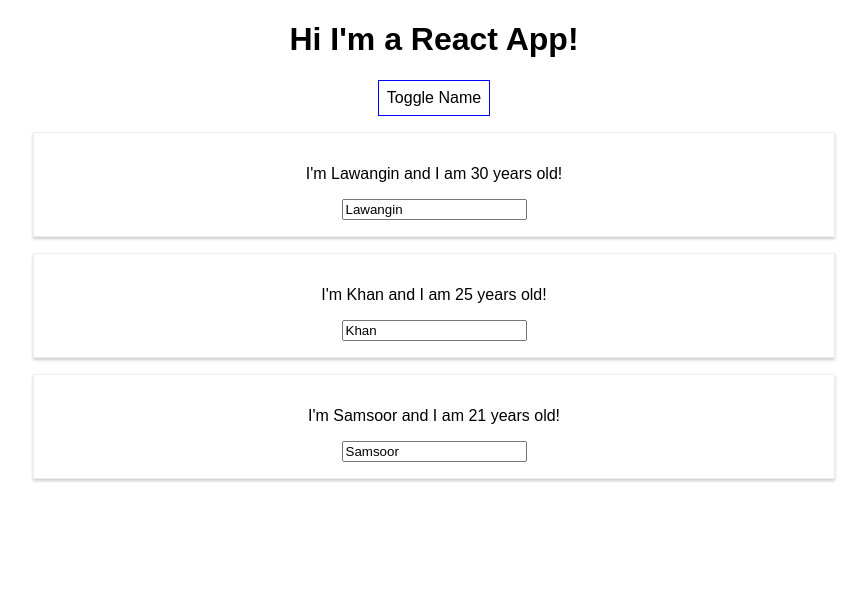
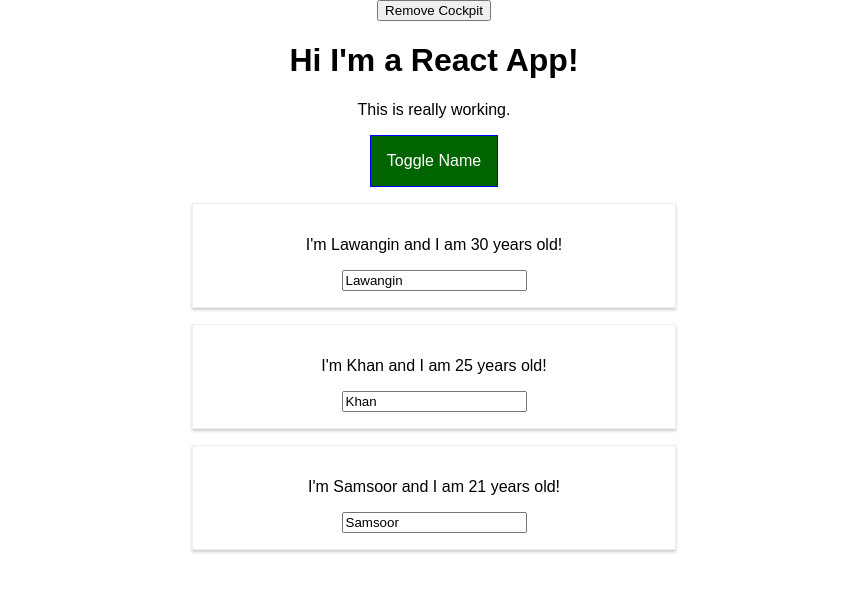
Before and after one commit to Lawangin/react-app-one, a React (Create React App) app: page / in a window 1280 px wide. Both pictures are taken after a click on the button "Toggle Name". Shown: the top 592 px of the page, without its empty margins (206-1073 px from the left). Built offline with nearby package versions, Linux system fonts and the light colour scheme.

Commit message:
life cycles

```diff
--- /dev/null
+++ b/src/components/Cockpit/Cockpit.js
@@ -0,0 +1,49 @@
+import React, { useEffect } from 'react';
+import classes from "./Cockpit.module.css";
+
+const Cockpit = (props) => {
+    useEffect(() => {
+        console.log('[Cockpit.js] useEffect');
+        // HTTP requests...
+        setTimeout(() => {
+            alert('Saved data to cloud!')
+        }, 1000);
+        return () => {
+            console.log('[Cockpit.js] cleanup work in useEffect');
+        };
+    }, []);
+
+    useEffect(() => {
+        console.log('[Cockpit.js] 2nd useEffect');
+        return () => {
+            console.log('[Cockpit.js] cleanup work in useEffect');
+        };
+    });
+
+    const assignedClasses = [];
+    let btnClass = '';
+    if(props.showPersons) {
+        btnClass = classes.Red;
+    }
+
+    if(props.persons.length <= 2) {
+        assignedClasses.push(classes.red); // at this point classes will be red
+    }
+    if(props.persons.length <= 1) {
+        assignedClasses.push(classes.bold); // at this point classes are red and bold
+    }
+
+    return (
+        <div className={classes.Cockpit}>
+            <h1>Hi I'm a React App!</h1>
+            <p className={assignedClasses.join(' ')}>This is really working.</p>
+            <button
+                className={btnClass}
+                onClick={props.clicked}>
+                Toggle Name
+            </button>
+        </div>
+    );
+};
+
+export default Cockpit;
--- /dev/null
+++ b/src/components/Cockpit/Cockpit.module.css
@@ -0,0 +1,30 @@
+.red {
+    color: red;
+}
+
+.bold {
+    font-weight: bold;
+}
+
+.Cockpit button {
+    border: 1px solid blue;
+    padding: 16px;
+    background-color: darkgreen;
+    font: inherit;
+    color: white;
+    cursor: pointer;
+}
+
+.Cockpit button:hover {
+    background-color: lightgreen;
+    color: black;
+}
+
+.Cockpit button.Red {
+    background-color: red;
+}
+
+.Cockpit button.Red:hover {
+    background-color: tomato;
+    color: black;
+}
--- a/src/Person/Person.js
+++ b/src/components/Persons/Person/Person.js
@@ -1,9 +1,10 @@
 import React from 'react';
-import './Person.css';
+import classes from './Person.module.css';
 
-const person = (props) => {
+const Person = (props) => {
+
     return (
-        <div className="Person">
+        <div className={classes.Person}>
             <p onClick={props.click}>I'm {props.name} and I am {props.age} years old!</p>
             <p>{props.children}</p>
             <input type="text" onChange={props.changed} value={props.name}/>
@@ -11,4 +12,4 @@ const person = (props) => {
     );
 };
 
-export default person;
+export default Person;
--- a/src/Person/Person.css
+++ b/src/components/Persons/Person/Person.module.css
@@ -6,3 +6,9 @@
     padding: 16px;
     text-align: center;
 }
+
+@media (min-width: 500px) {
+    .Person {
+        width: 450px;
+    }
+}
--- /dev/null
+++ b/src/components/Persons/Persons.js
@@ -0,0 +1,14 @@
+import React from 'react';
+import Person from "./Person/Person";
+
+const Persons = (props) => props.persons.map((person, index) => {
+        return <Person
+            name={person.name}
+            age={person.age}
+            click={() => props.clicked(index)}
+            key={person.id}
+            changed={(event) => props.changed(event, person.id)}
+        />
+    });
+
+export default Persons;
--- a/src/App.js
+++ b/src/containers/App.js
@@ -1,6 +1,8 @@
 import React, { Component } from 'react';
-import './App.css';
-import Person from './Person/Person';
+import classes from './App.module.css';
+import Persons from '../components/Persons/Persons';
+import Cockpit from '../components/Cockpit/Cockpit';
+
 
 class App extends Component {
   state = {
@@ -10,7 +12,8 @@ class App extends Component {
       { id: 'aifje', name: 'Samsoor', age: 21}
     ],
     otherState: 'some other value',
-    showPersons: false
+    showPersons: false,
+    showCockpit: true
   };
 
 
@@ -50,39 +53,32 @@ class App extends Component {
   };
 
   render() {
-    const style = {
-      backgroundColor: 'white',
-      font: 'inherit',
-      border: '1px solid blue',
-      padding: '8px',
-      cursor: 'pointer'
-    };
-
     let persons = null;
 
     if (this.state.showPersons) {
       persons = (
-          <div>
-            {this.state.persons.map((person, index) => {
-              return <Person
-                  name={person.name}
-                  age={person.age}
-                  click={() => this.deletePersonHandler(index)}
-                  key={person.id}
-                  changed={(event) => this.nameChangedHandler(event, person.id)}
-              />
-            })}
-          </div>
+           <Persons
+               persons={this.state.persons}
+               clicked={this.deletePersonHandler}
+               changed={this.nameChangedHandler}
+           />
       );
+
     }
 
+
+
     return (
-      <div className="App">
-        <h1>Hi I'm a React App!</h1>
-        <button
-            style={style}
-            onClick={this.togglePersonsHandler}>Toggle Name
-        </button>
+      <div className={classes.App}>
+        <button onClick={() => { this.setState({ showCockpit: false })}}>Remove Cockpit</button>
+        {this.state.showCockpit ? (
+            <Cockpit
+            showPerson={this.state.showPersons}
+            persons={this.state.persons}
+            clicked={this.togglePersonsHandler}
+            />
+        ) : null}
+
         {persons}
       </div>
     );
--- a/src/index.js
+++ b/src/index.js
@@ -1,7 +1,7 @@
 import React from 'react';
 import ReactDOM from 'react-dom';
 import './index.css';
-import App from './App';
+import App from './containers/App';
 import registerServiceWorker from './registerServiceWorker';
 
 ReactDOM.render(<App />, document.getElementById('root'));
```
Also changed, not shown: package.json (+14 -1 lines), src/containers/App.module.css (line endings or trailing spaces), 2 other files (tests, documents, lock files or other folders).
